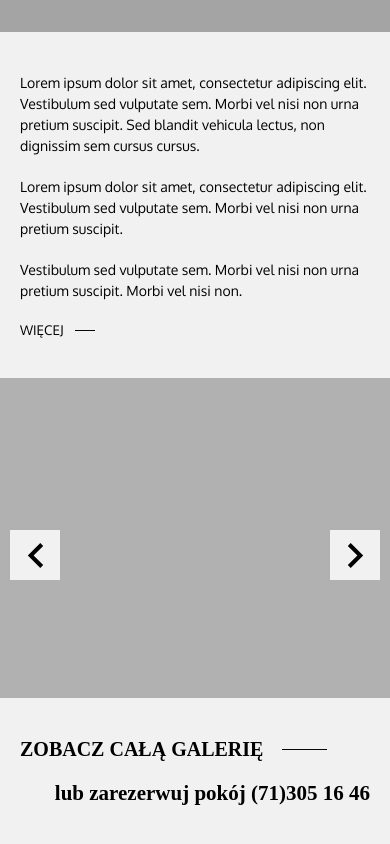
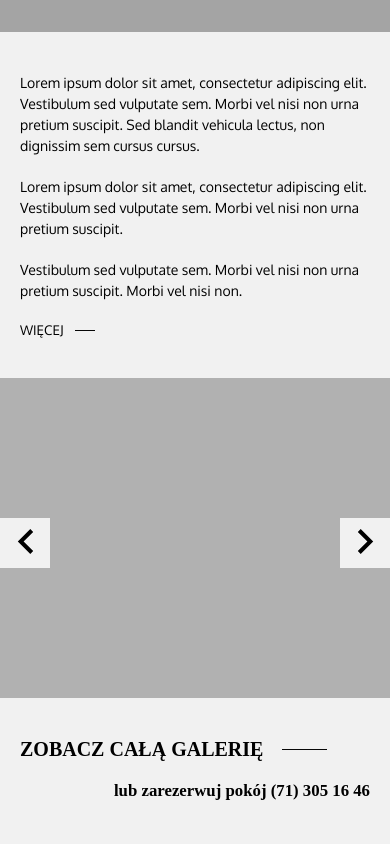
Before and after one commit to pdzwonek/Campana, a website: page index.html in a window 390 px wide. Shown: the part 1334-2178 px from the top of the page. Drawn offline with Linux system fonts and the light colour scheme; a web font is replaced by a local one.

Commit message:
Finished gallery slider on mobile

```diff
--- a/index.html
+++ b/index.html
@@ -85,8 +85,11 @@
                         <p class="header__paragraph">
                             Lorem ipsum dolor sit amet, consectetur adipiscing elit. Vestibulum sed vulputate sem. Morbi vel nisi non urna pretium suscipit. Sed blandit vehicula lectus, non dignissim sem cursus cursus. Phasellus euismod pharetra ipsum quis euismod.
                         </p>
-                        <button class="header__btn">więcej</button>
-                        <div class="short-line"></div>
+                        <button class="header__btn">
+                            więcej
+                            <div class="short-line"></div>
+                        </button>
+
                     </div>
                 </div>
             </div>
@@ -145,23 +148,31 @@
         <!--GALLERY SECTION-->
         <section class="gallery container-fluid">
             <div class="row">
-                <div class="col12 gallery__photo">
-                    <img src="" alt="" />
+                <div class="col12 gallery__slider">
+                    <ul>
+                        <li class="gallery__photo">
+                            <img src="" alt="" />
+                        </li>
+                        <li class="gallery__photo">
+                            <img src="" alt="" />
+                        </li>
+                        <li class="gallery__photo">
+                            <img src="" alt="" />
+                        </li>
+                        <li class="gallery__photo">
+                            <img src="" alt="" />
+                        </li>
+                    </ul>
+
                     <div class="gallery__arrows">
-                        <button class="gallery__arrows-box">
+                        <button id="left-btn" class="gallery__arrows-box gallery__arrows-box--left">
                             <img class="gallery__arrows--left" src="img/arrow.svg" alt="lewa strzałka" />
                         </button>
-                        <button class="gallery__arrows-box">
+                        <button id="right-btn" class="gallery__arrows-box gallery__arrows-box--right">
                             <img class="gallery__arrows--right" src="img/arrow.svg" alt="prawa strzałka" />
                         </button>
                     </div>
                 </div>
-                <!-- <div class="col12 gallery__photo">
-                    <img src="" alt="" />
-                </div>
-                <div class="col12 gallery__photo">
-                    <img src="" alt="" />
-                </div> -->
             </div>
             <div class="container">
                 <div class="row">
@@ -174,7 +185,7 @@
                                 <div class="long-line long-line--horizontal"></div>
                             </div>
                             <div class="col12">
-                                <h2 class="section-header section-header--lowercase">lub zarezerwuj pokój (71)305 16 46</h2>
+                                <h2 class="section-header section-header--lowercase">lub zarezerwuj pokój (71) 305 16 46</h2>
                             </div>
                         </div>
                     </div>
--- a/js/app.js
+++ b/js/app.js
@@ -16,3 +16,35 @@ humburger.addEventListener('click', function() {
     visibilityOfMenu.classList.toggle('nav--unvisible');
 
 });
+
+document.addEventListener('DOMContentLoaded', function(){
+
+    //gallery slider//
+
+    var leftBtn = document.getElementById('left-btn');
+    var rightBtn = document.getElementById('right-btn');
+    var listElements = document.getElementsByClassName('gallery__photo');
+
+    console.log(listElements);
+
+    var indexOfPicture = 0;
+    listElements[indexOfPicture].classList.add('gallery__photo--visible');
+
+    leftBtn.addEventListener('click', function(){
+        listElements[indexOfPicture].classList.remove('gallery__photo--visible');
+        indexOfPicture --;
+        if(indexOfPicture < 0) {
+            indexOfPicture = listElements.length -1;
+        }
+        listElements[indexOfPicture].classList.add('gallery__photo--visible');
+    });
+    rightBtn.addEventListener('click', function(){
+        listElements[indexOfPicture].classList.remove('gallery__photo--visible');
+        indexOfPicture ++;
+        if(indexOfPicture > listElements.length -1) {
+            indexOfPicture = 0;
+        }
+        listElements[indexOfPicture].classList.add('gallery__photo--visible');
+    });
+
+});
--- a/scss/_index.scss
+++ b/scss/_index.scss
@@ -150,23 +150,35 @@
 
 .gallery {
     height: 320px;
+    &__slider, &__slider ul {
+        height: 100%;
+        padding: 0;
+        position: relative;
+    }
     &__photo {
         background-color: $second-color;
         height: 100%;
+        width: 100%;
+        display: none;
+        &--visible {
+            display: inline-block;
+        }
     }
     &__arrows {
-        height: 100%;
-        display: flex;
-        justify-content: space-between;
-        align-items: center;
+        width: 100%;
+        position: absolute;
+        top: 140px;
     }
     &__arrows-box {
         height: 50px;
         width: 50px;
         background-color: $primary-bgr-color;
-        display: flex;
-        justify-content: center;
-        align-items: center;
+        &--left {
+            float: left;
+        }
+        &--right {
+            float: right;
+        }
     }
     &__arrows--left, &__arrows--right {
         height: 25px;
@@ -181,7 +193,6 @@
     &__text {
         padding: $base-padding*3 $base-padding;
     }
-
 }
 
 .long-line--horizontal {
@@ -195,11 +206,11 @@
     &--lowercase {
         text-transform: lowercase;
         float: right;
+        font-size: $base-font-size*1.2;
     }
 }
 
-
-
+//MEDIA QUERY//MEDIA QUERY//MEDIA QUERY//
 
 @media (min-width: $tablet) {
     .nav {
```
Also changed, not shown: css/main.css.
